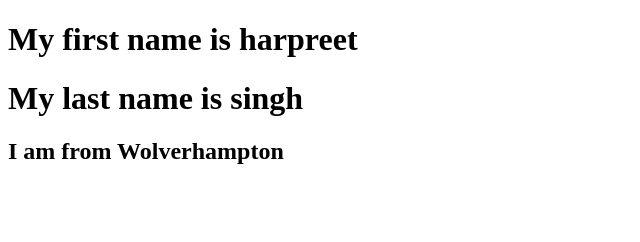
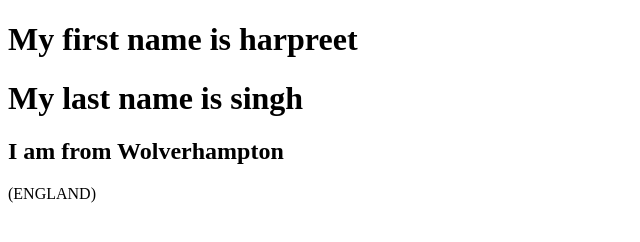
Before and after one commit to HarpreetSin/CYF-DEMO, a plain HTML site: page index.html in a window 1280 px wide. Shown: the whole page, without its empty margins (0-640 px from the left). Drawn offline with Linux system fonts and the light colour scheme.

Commit message:
third commit

```diff
--- a/index.html
+++ b/index.html
@@ -10,5 +10,6 @@
     <h1>My first name is harpreet</h1>
     <h1>My last name is singh</h1>
     <h2>I am from Wolverhampton</h2>
+    <P>(ENGLAND)</P>
   </body>
 </html>
```
